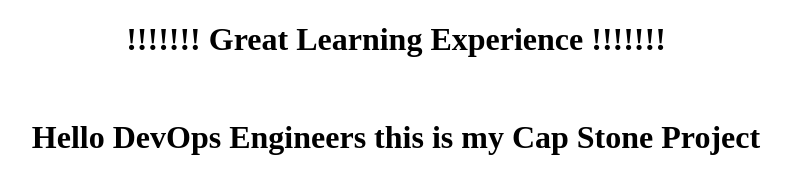
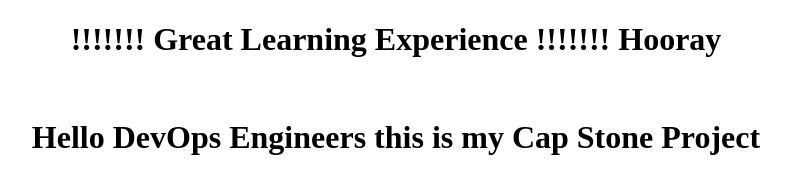
Before and after one commit to mukund2618/Cap_Stone_1, a plain HTML site: page index.html in a window 1280 px wide. Shown: the whole page, without its empty margins (244-1035 px from the left). Drawn offline with Linux system fonts and the light colour scheme.

Commit message:
updated index file

```diff
--- a/index.html
+++ b/index.html
@@ -5,7 +5,7 @@
     <title>Hello DevOps Engineers this is my Cap Stone Project .</title>
 </head>
 <body>
-	<h1 align="center">!!!!!!!  Great Learning Experience !!!!!!!</h1></br>
+	<h1 align="center">!!!!!!!  Great Learning Experience !!!!!!! Hooray</h1></br>
     <h1 align="center">Hello DevOps Engineers this is my Cap Stone Project</h1>
 </body>
 </html>
```
